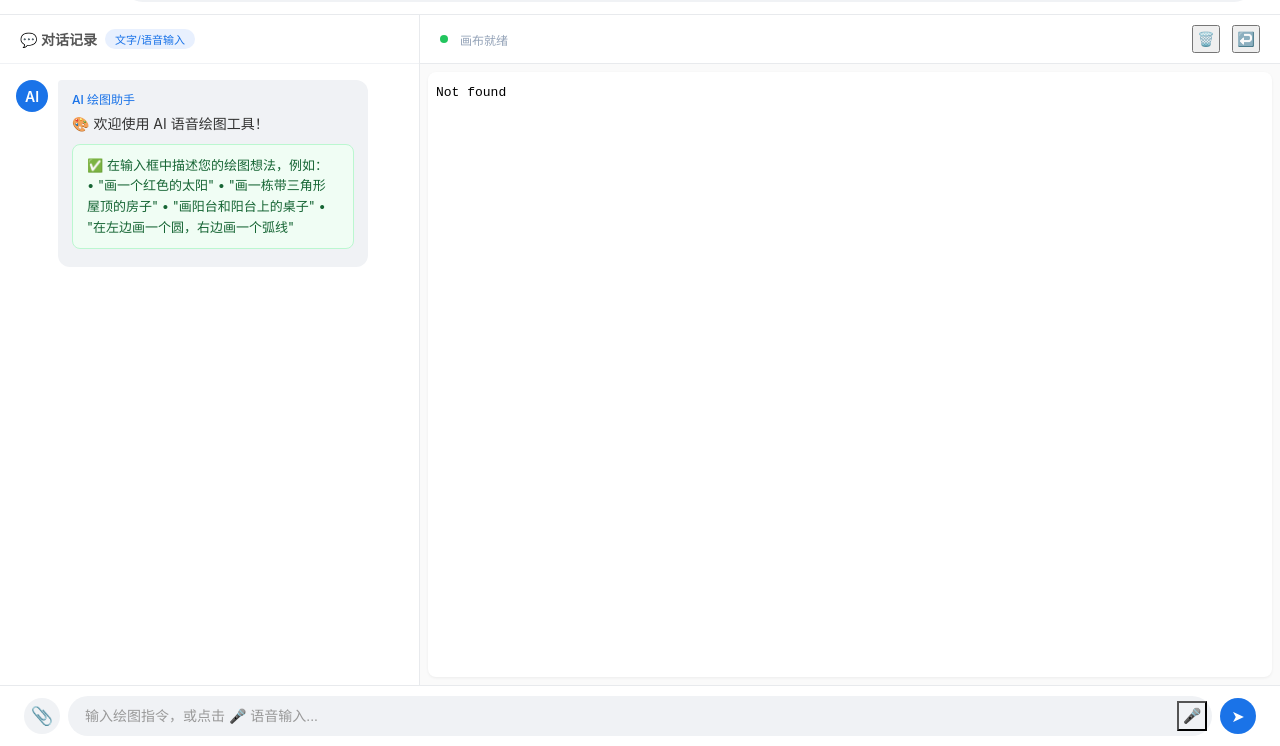
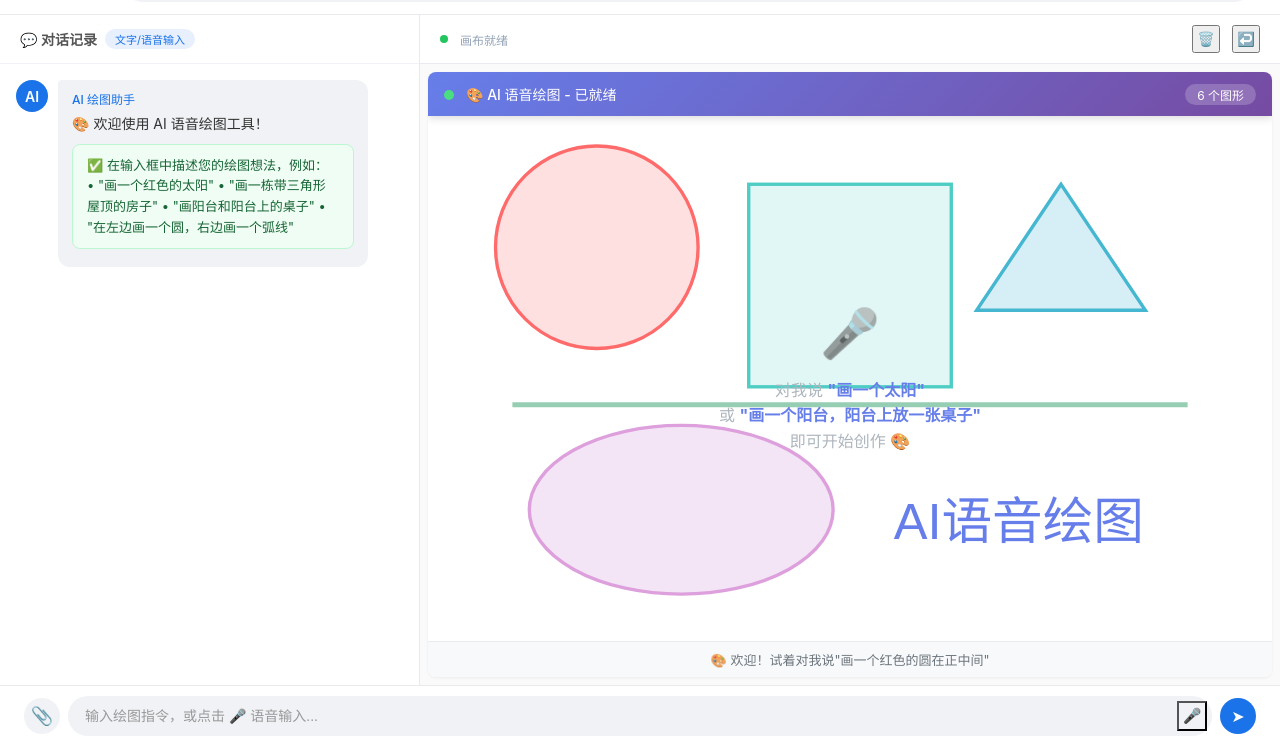
Before and after one commit to wake233/dabingjuannrou, a plain HTML site: page assets/index.html in a window 1280 px wide. Shown: the part 54-800 px from the top of the page. Drawn offline with Linux system fonts and the light colour scheme; the site is published under a folder, as on GitHub Pages, so addresses that start at the root find nothing.

Commit message:
fix: 修复 index.html iframe 路径为相对路径，适配演示和生产环境
Coze-Commit-Type: user
Coze-User-ID: 2943808875540140
Coze-Conversation-ID: 7490144

```diff
--- a/assets/index.html
+++ b/assets/index.html
@@ -292,7 +292,7 @@
           <div class="icon">🖼️</div>
           <div class="title">加载画布中...</div>
         </div>
-        <iframe id="canvasIframe" src="/assets/canvas.html"
+        <iframe id="canvasIframe" src="canvas.html"
                 style="width:100%;height:100%;border:none;"
                 allow="microphone"></iframe>
         <div class="canvas-overlay" id="canvasOverlay"></div>
```
